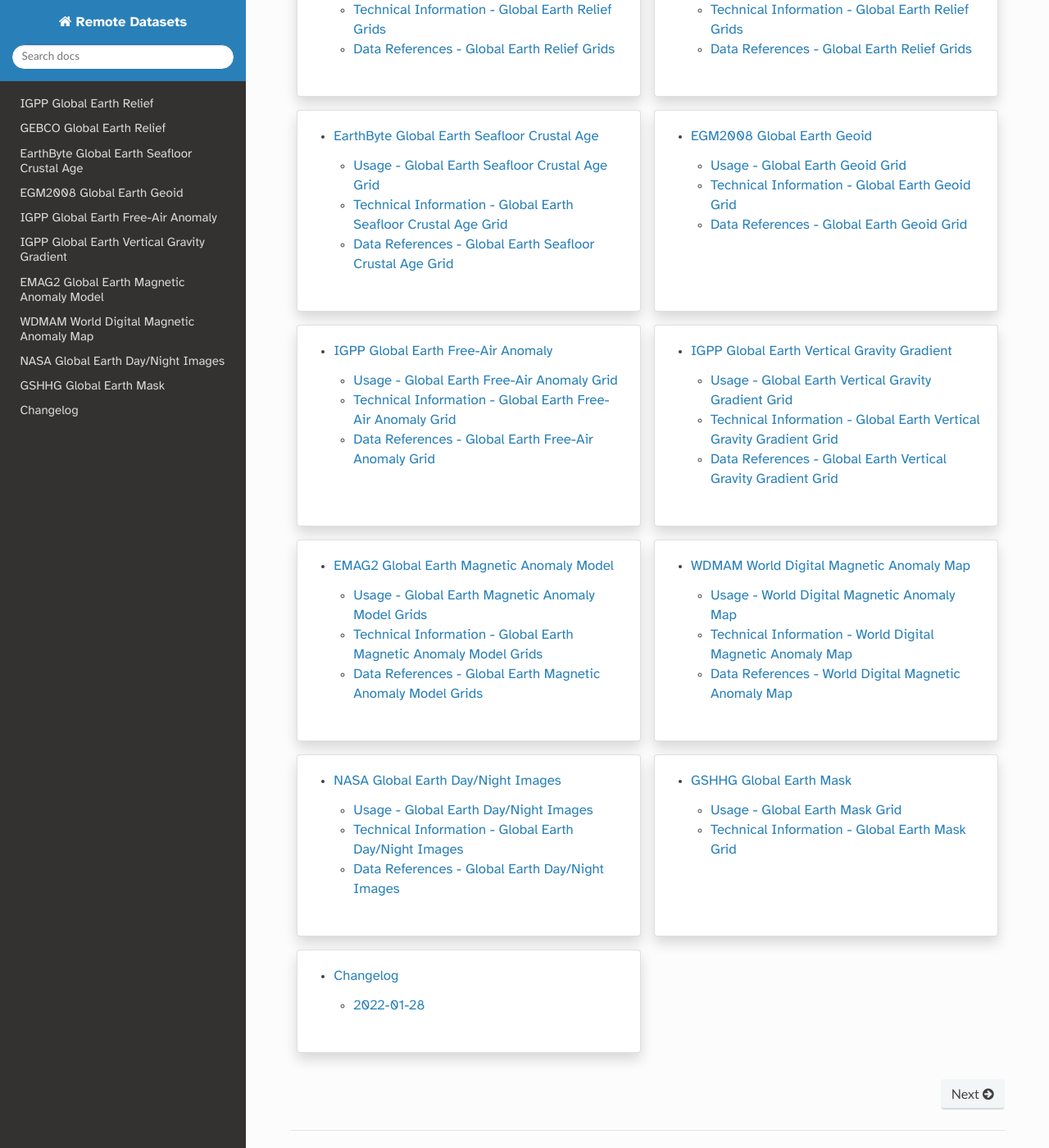
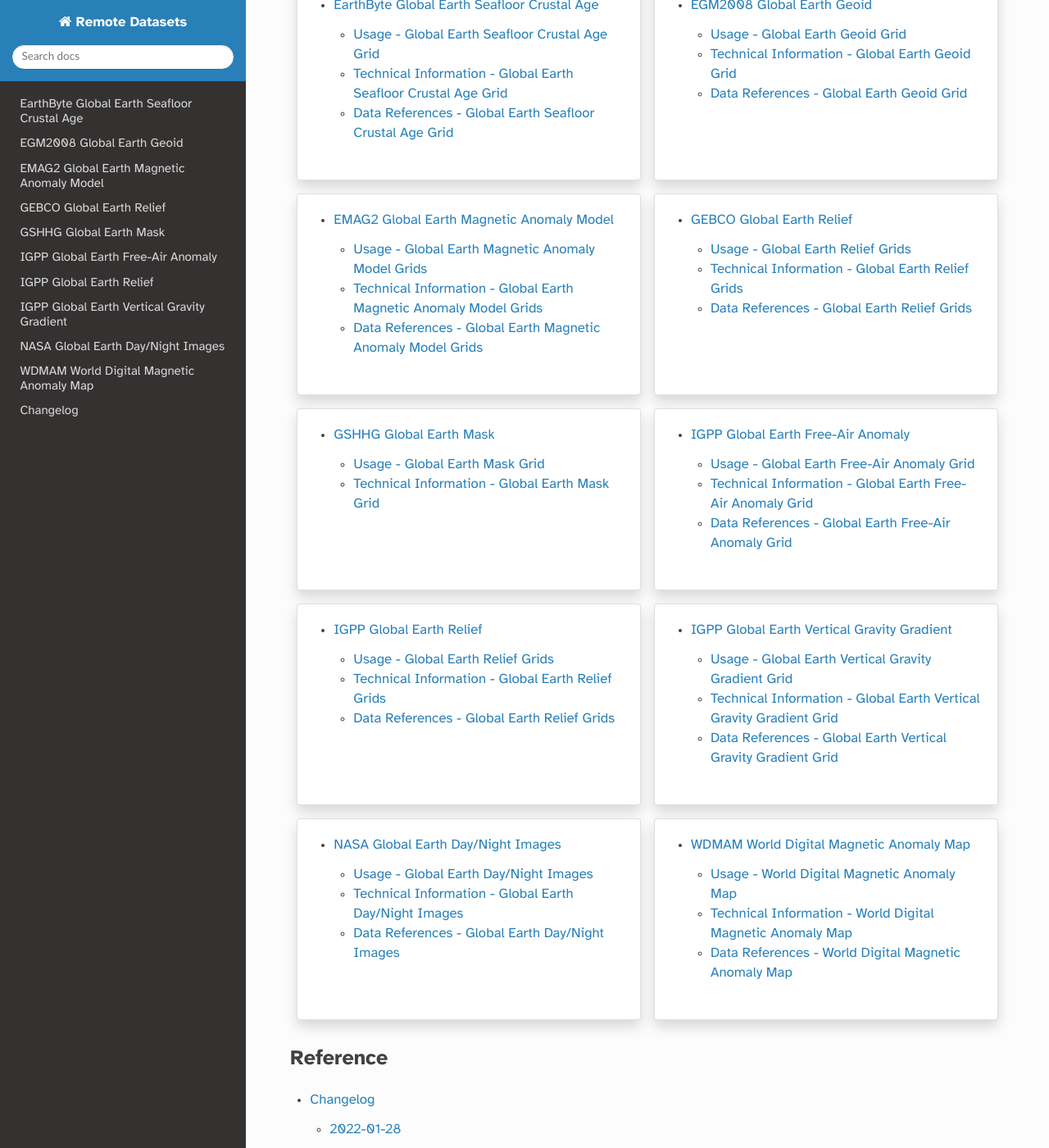
Before and after one commit to GenericMappingTools/remote-datasets, a Sphinx documentation site: the page built from docs/index.rst, in a window 1280 px wide and 1400 px high, scrolled down 343 px. Shown: the whole window at 82% size. Built offline with Sphinx 7.4.7 and the Read the Docs theme 2.0.0, drawn with Linux system fonts in a browser that asks for light colours; some of the changed lines change nothing that is shown; some of the changed text lies outside the part shown.

Commit message:
Alphabetize index

```diff
--- a/docs/index.rst
+++ b/docs/index.rst
@@ -1,27 +1,19 @@
 .. title:: Remote datasets
 
-GMT Remote Datasets
--------------------
+GMT Remote Datasets Documentation
+---------------------------------
 
-These pages describe the remote datasets available through GMT's
+Welcome to the documentation for the remote datasets available through GMT's
 `remote file mechanism <https://docs.generic-mapping-tools.org/dev/datasets/remote-data.html>`_.
 
 Information about the GMT data server and mirrors can be found on the
 `GMT organization website <https://www.generic-mapping-tools.org/mirrors/>`_.
 
+Remote Datasets
+^^^^^^^^^^^^^^^
+
 .. panels::
 
-    .. toctree::
-
-        earth-relief.rst
-
-    ---
-
-    .. toctree::
-
-        earth-gebco.rst
-
-    ---
 
     .. toctree::
 
@@ -37,7 +29,31 @@
 
     .. toctree::
 
+        earth-mag.rst
+
+    ---
+
+    .. toctree::
+
+        earth-gebco.rst
+
+    ---
+
+    .. toctree::
+
+        earth-masks.rst
+
+    ---
+
+    .. toctree::
+
         earth-faa.rst
+
+    ---
+
+    .. toctree::
+
+        earth-relief.rst
 
     ---
 
@@ -49,7 +65,7 @@
 
     .. toctree::
 
-        earth-mag.rst
+        earth-daynight.rst
 
     ---
 
@@ -57,20 +73,9 @@
 
         earth-wdmam.rst
 
-    ---
 
-    .. toctree::
+Reference
+^^^^^^^^^
+.. toctree::
 
-        earth-daynight.rst
-
-    ---
-
-    .. toctree::
-
-        earth-masks.rst
-
-    ---
-
-    .. toctree::
-
-        changes.rst
+    changes.rst
```
